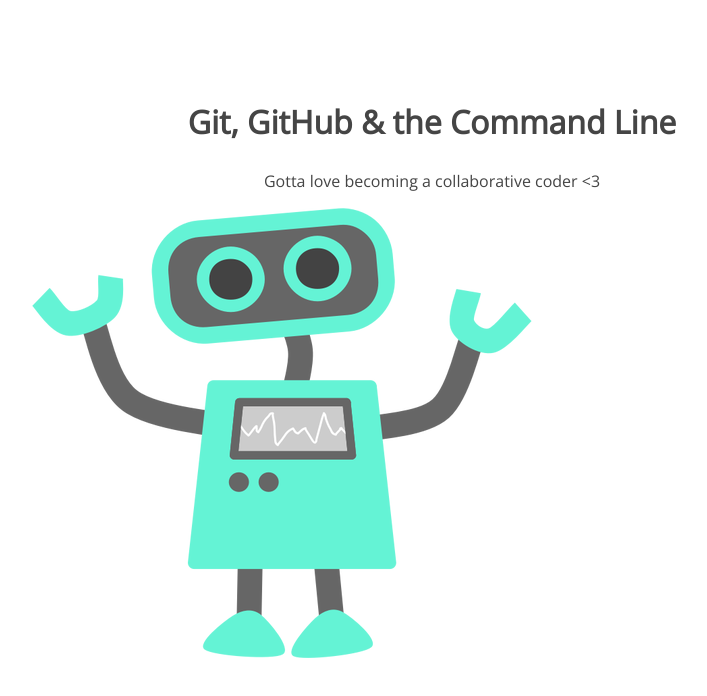
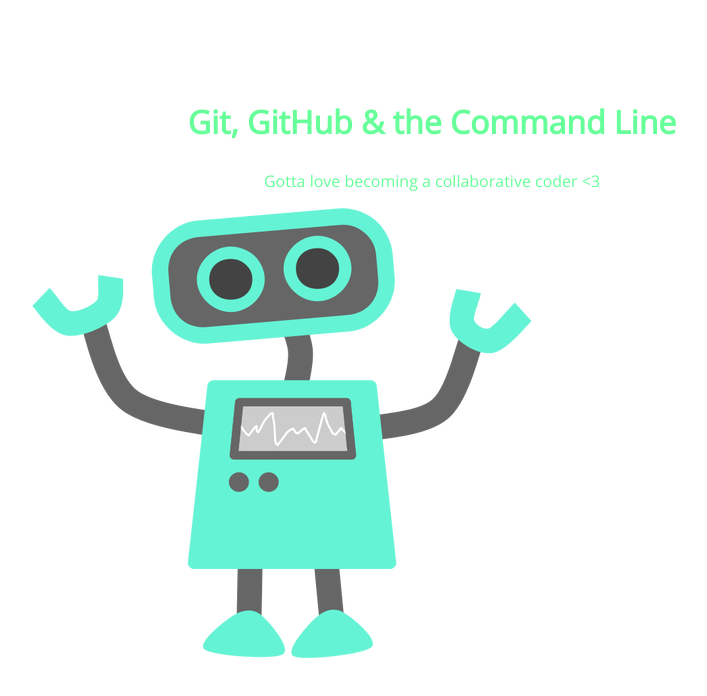
Before and after one commit to Aarihow/105-project, a plain HTML site: page index.html in a window 1280 px wide. Shown: the whole page, without its empty margins (208-915 px from the left). Drawn offline with nearby package versions, Linux system fonts and the light colour scheme.

Commit message:
color change for h1

```diff
--- a/css/style.css
+++ b/css/style.css
@@ -5,7 +5,7 @@ section {
 section h1,
 section p {
 	text-align: center;
-	color: #454545;
+	color: #66ff99;
 }
 section h1 {
 	font: 32px 'Open Sans';
```
